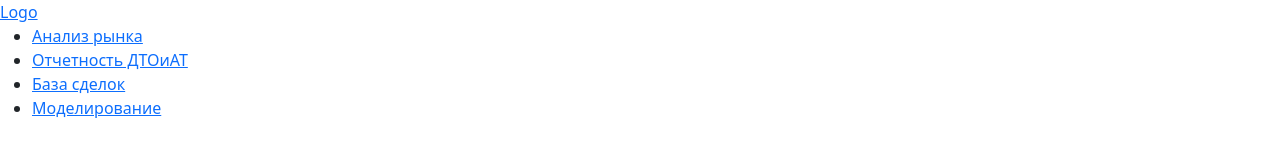
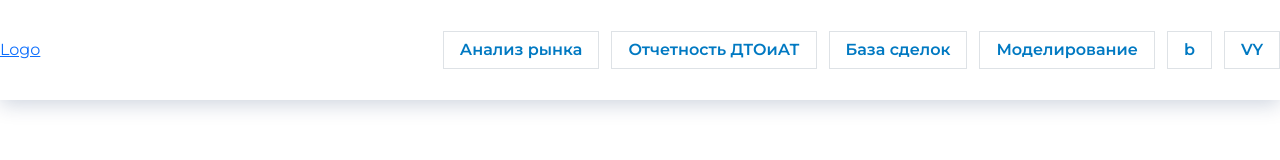
Before and after one commit to katie-soft/Model, a website built with webpack: page src/index.html in a window 1280 px wide. Built offline with nearby package versions, Linux system fonts and the light colour scheme.

Commit message:
2 files modified

```diff
--- a/src/index.html
+++ b/src/index.html
@@ -1,33 +1,40 @@
 <!DOCTYPE html>
 <html lang="en">
-
   <head>
-  <meta charset="UTF-8">
-  <meta http-equiv="X-UA-Compatible" content="IE=edge">
-  <meta name="viewport" content="width=device-width, initial-scale=1.0">
+    <meta charset="UTF-8" />
+    <meta http-equiv="X-UA-Compatible" content="IE=edge" />
+    <meta name="viewport" content="width=device-width, initial-scale=1.0" />
     <title>Моделирование</title>
     <script src="main.js"></script>
   </head>
 
   <body>
-  <header>
+    <header class="header d-flex justify-content-center">
+      <div class="header-content d-flex flex-row justify-content-between align-items-center">
         <a href="#">Logo</a>
-    <nav class="header__nav">
-      <ul class="header__list">
-        <li class="header__item">
-          <a class="header__link" href="#">Анализ рынка</a></li>
-        <li class="header__item">
-          <a class="header__link" href="#">Отчетность ДТОиАТ</a></li>
-        <li class="header__item">
-          <a class="header__link" href="#">База сделок</a></li>
-        <li class="header__item">
-          <a class="header__link" href="#">Моделирование</a></li>
+        <nav class="header-nav">
+          <ul class="nav justify-content-end">
+            <li class="nav-item border">
+              <a class="nav-link" href="#">Анализ рынка</a>
+            </li>
+            <li class="nav-item border">
+              <a class="nav-link" href="#">Отчетность ДТОиАТ</a>
+            </li>
+            <li class="nav-item border">
+              <a class="nav-link" href="#">База сделок</a>
+            </li>
+            <li class="nav-item border">
+              <a class="nav-link" href="#">Моделирование</a>
+            </li>
+            <li class="nav-item border">
+              <a class="nav-link" href="#">b</a>
+            </li>
+            <li class="nav-item border">
+              <a class="nav-link" href="#">VY</a>
+            </li>
           </ul>
         </nav>
+      </div>
     </header>
-
-
-
   </body>
-
 </html>
--- a/src/styles.scss
+++ b/src/styles.scss
@@ -2,4 +2,30 @@
 // $secondary: #e8d21d;
 // $border-radius: 1px;
 
-@import "../node_modules/bootstrap/scss/bootstrap";
+@import '../node_modules/bootstrap/scss/bootstrap';
+@import url('https://fonts.googleapis.com/css2?family=Montserrat:wght@300;400;500;600;700&display=swap');
+
+* {
+  font-family: 'Montserrat';
+}
+.header {
+  max-width: 1922px;
+  height: 100px;
+  background-color: #fff;
+  box-shadow: 0px 4px 20px rgba(1, 36, 88, 0.2);
+}
+
+.header-content {
+  width: 1376px;
+}
+
+.nav {
+  gap: 12px;
+}
+
+.nav-link {
+  font-weight: 600;
+  font-size: 16px;
+  line-height: 20px;
+  color: #0079c2;
+}
```
Lines whose indentation alone changed are shown as unchanged.
